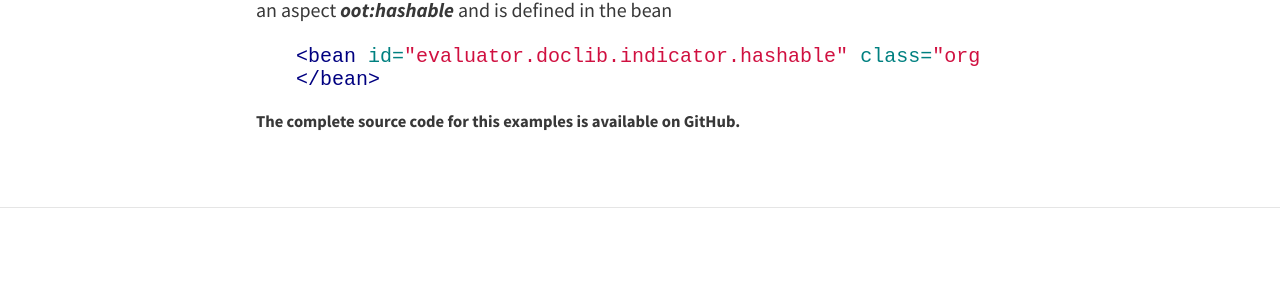
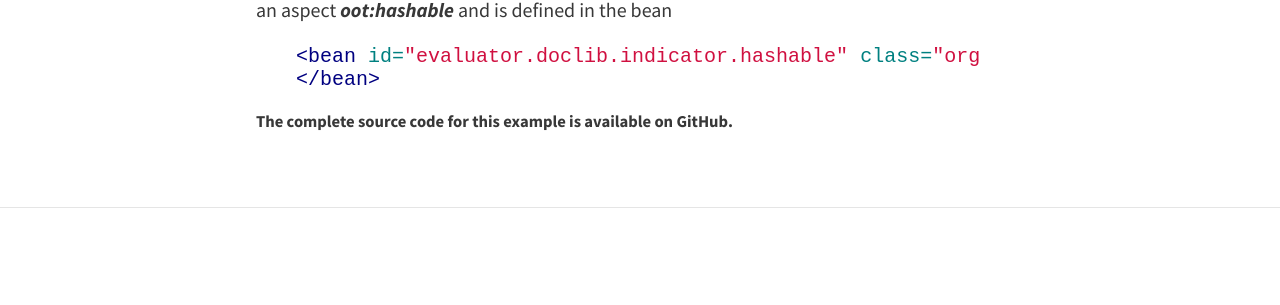
Before and after one commit to sujaypillai/sujaypillai.github.io, a Jekyll site: the page built from _posts/2015-03-25-alfresco-checksum.md, in a window 1280 px wide and 900 px high, scrolled down 5238 px. Shown: the part 408-713 px from the top of the window. Built offline with Jekyll 4.4.1, drawn with Linux system fonts in a browser that asks for light colours; nearby versions of some CDN libraries; comment, search, counter and statistics services are not loaded.

Commit message:
Updated with link to github

```diff
--- a/_posts/2015-03-25-alfresco-checksum.md
+++ b/_posts/2015-03-25-alfresco-checksum.md
@@ -117,4 +117,4 @@ This should make the Hashable aspect visible in the list of aspects available to
 </bean>
 {% endhighlight %}
 
-##### The complete source code for this examples is available on [GitHub](https://github.com/sujaypillai/alfchecksum).
+##### The complete source code for this example is available on [GitHub](https://github.com/sujaypillai/alfchecksum).
```
